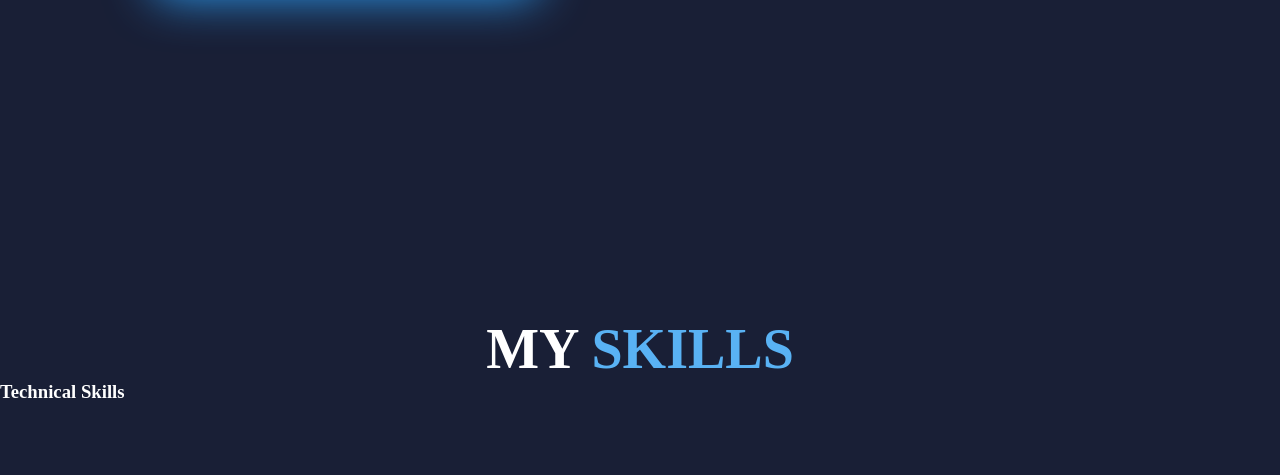
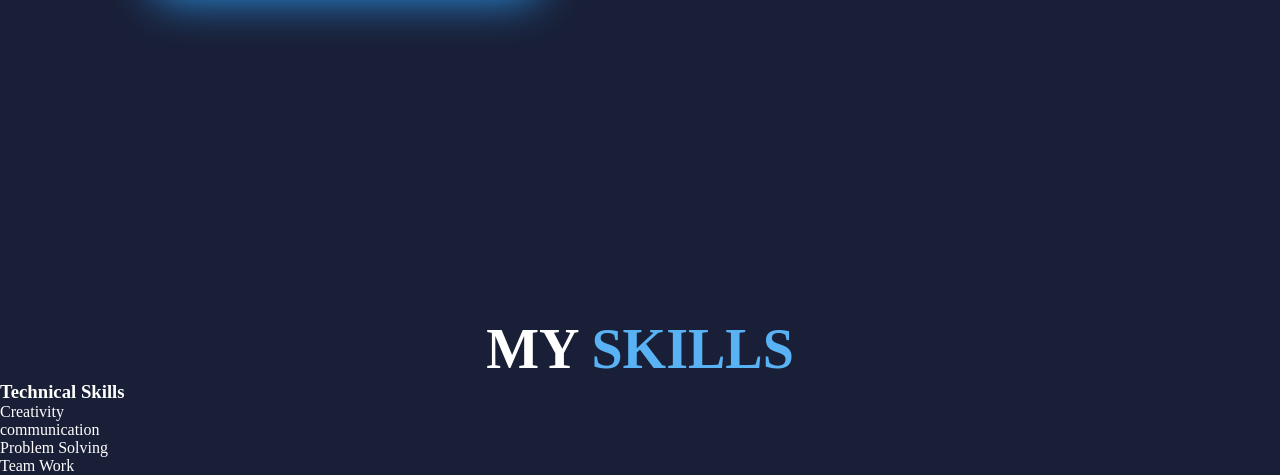
Before and after one commit to invtfl-bharti/CodeAlpha-Personal-Portfolio-Website, a plain HTML site: page index.html in a window 1280 px wide. Shown: the part 1451-1926 px from the top of the page. Before the commit the page ends 1854 px from the top, so only its background shows below. Drawn offline with nearby package versions, Linux system fonts and the light colour scheme.

Commit message:
index file added

```diff
--- a/index.html
+++ b/index.html
@@ -124,29 +124,20 @@
                 <div class="react">
 
                 </div>
-                <!-- <div class="monogodb">
-
-                </div>
-                <div class="nodejs">
-
-                </div>
-                <div class="express">
-
-                </div> -->
             </div>
         </div>
         <div class="prof-skills">
             <div class="creative">
-
+                <p>Creativity</p>
             </div>
             <div class="communication">
-
+                <p>communication</p>
             </div>
             <div class="problem-solving">
-
+                <p>Problem Solving</p>
             </div>
             <div class="team-work">
-
+                <p>Team Work</p>
             </div>
         </div>
     </section>
```
